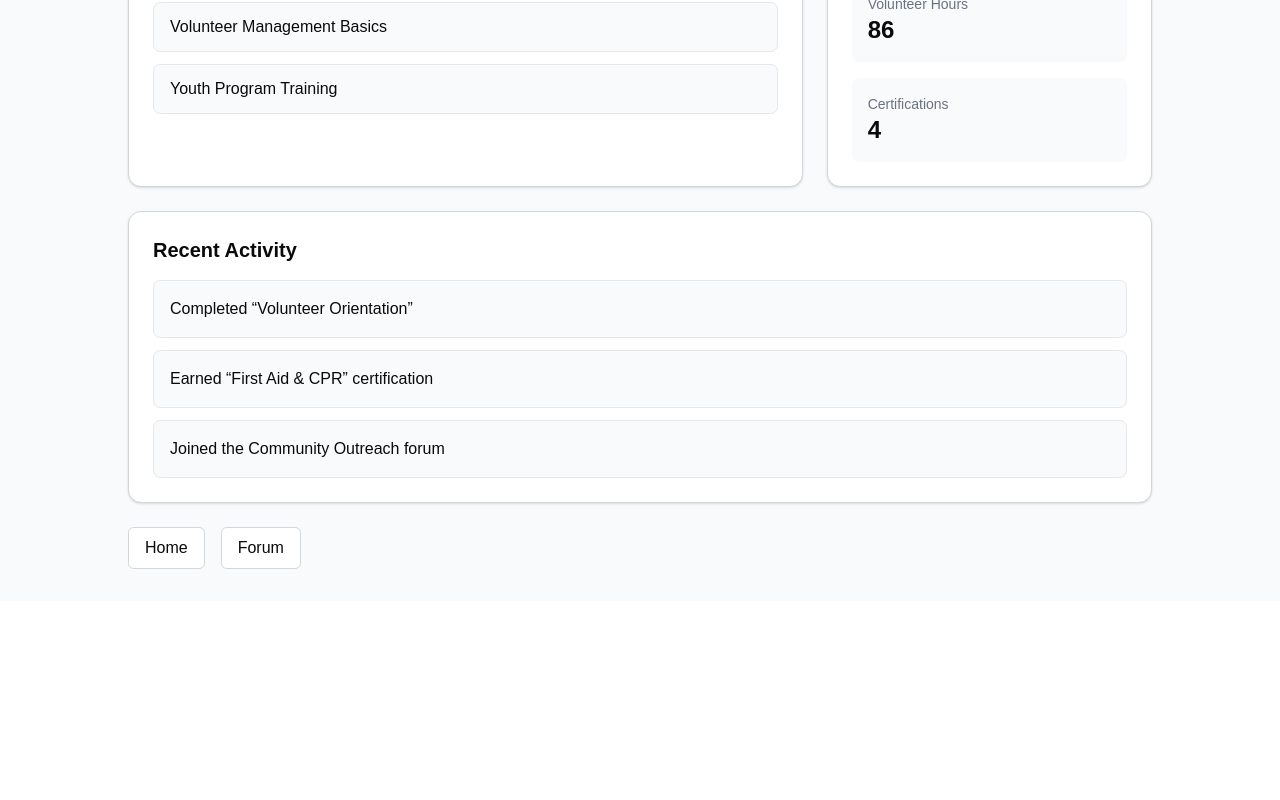
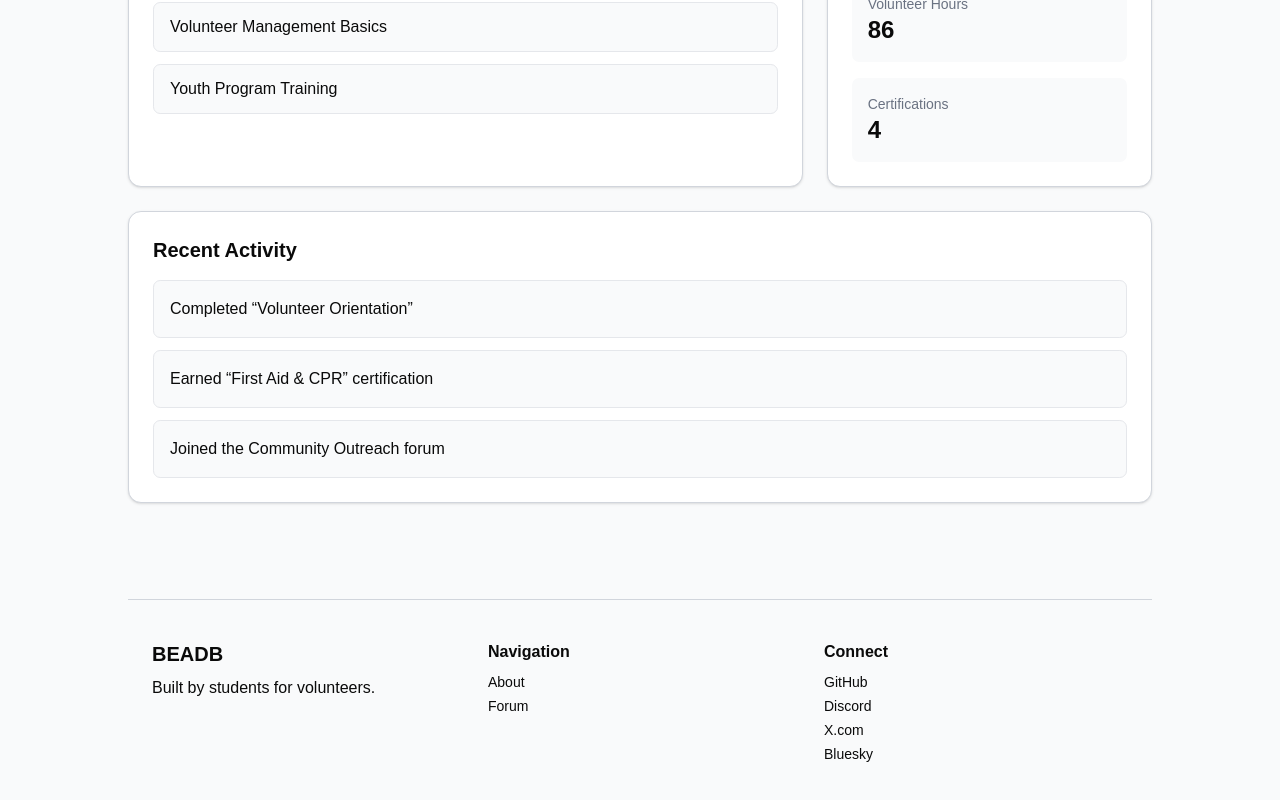
Before and after one commit to jennyuxi/youcode2026, a React (Vite) app in the folder frontend/: page /profile in a window 1280 px wide. Shown: the part 573-1373 px from the top of the page. Before the commit the page ends 1174 px from the top, so only its background shows below. Built offline with nearby package versions, Linux system fonts and the light colour scheme.

Commit message:
footer as a element

```diff
--- a/frontend/src/Home.tsx
+++ b/frontend/src/Home.tsx
@@ -8,19 +8,17 @@ import { Link } from 'react-router-dom'
 import courses from '@/data/courses.json'
 import Navbar from './components/navbar.tsx'
 import FriendsList from './components/FriendsList.tsx'
+import Footer from "./components/footer"
 
 function Home() {
   return (
     <>
-      {/* Navbar fixed at top */}
-      <div className="fixed top-0 left-0 right-0 z-50 border-b border-black-300 bg-white">
+      <div className="fixed top-0 left-0 right-0 z-50 border-b border-gray-300 bg-white">
         <Navbar />
       </div>
 
-      {/* Main content with padding to avoid navbar + space for friends list */}
       <div className="flex pt-[76px] mr-80">
-        {/* LEFT: main content */}
-        <div className="flex-1 m-2 p-4 border-1 border-black overflow-y-auto">
+        <div className="flex-1 m-2 p-4 border border-black overflow-y-auto">
           <div className="flex gap-4 items-center mb-4">
             <div>
               <SearchBar />
@@ -45,60 +43,11 @@ function Home() {
         </div>
       </div>
 
-      {/* Friends list fixed on right */}
       <div className="fixed top-[76px] right-0 h-[calc(100vh-76px)] w-80">
         <FriendsList />
       </div>
 
-      {/* Bottom sections */}
-      <footer className="border-t border-gray-300 mt-30 px-6 py-10 bg-gray-50">
-        <div className="grid grid-cols-1 md:grid-cols-3 gap-8">
-
-          <div>
-            <h2 className="text-xl font-bold mb-2">BEADB</h2>
-            <p> Built by students for volunteers.</p>
-          </div>
-
-          <div>
-            <h3 className="font-semibold mb-2">Navigation</h3>
-            <ul className="space-y-1 text-sm">
-              <li>
-                <Link to="/About" className="hover:underline">About</Link>
-              </li>
-              <li>
-                <Link to="/Forum" className="hover:underline">Forum</Link>
-              </li>
-            </ul>
-          </div>
-
-          <div>
-            <h3 className="font-semibold mb-2">Connect</h3>
-            <ul className="space-y-1 text-sm">
-              <li>
-                <a href="https://github.com/vitejs/vite" target="_blank">
-                  GitHub
-                </a>
-              </li>
-              <li>
-                <a href="https://chat.vite.dev/" target="_blank">
-                  Discord
-                </a>
-              </li>
-              <li>
-                <a href="https://x.com/vite_js" target="_blank">
-                  X.com
-                </a>
-              </li>
-              <li>
-                <a href="https://bsky.app/profile/vite.dev" target="_blank">
-                  Bluesky
-                </a>
-              </li>
-            </ul>
-          </div>
-
-        </div>
-      </footer>
+      <Footer />
     </>
   )
 }
--- /dev/null
+++ b/frontend/src/components/footer.tsx
@@ -0,0 +1,54 @@
+import { Link } from "react-router-dom"
+
+export default function Footer() {
+  return (
+    <footer className="border-t border-gray-300 mt-24 px-6 py-10 bg-gray-50">
+      <div className="grid grid-cols-1 md:grid-cols-3 gap-8">
+
+        <div>
+          <h2 className="text-xl font-bold mb-2">BEADB</h2>
+          <p> Built by students for volunteers.</p>
+        </div>
+
+        <div>
+          <h3 className="font-semibold mb-2">Navigation</h3>
+          <ul className="space-y-1 text-sm">
+            <li>
+              <Link to="/About" className="hover:underline">About</Link>
+            </li>
+            <li>
+              <Link to="/Forum" className="hover:underline">Forum</Link>
+            </li>
+          </ul>
+        </div>
+
+        <div>
+          <h3 className="font-semibold mb-2">Connect</h3>
+          <ul className="space-y-1 text-sm">
+            <li>
+              <a href="https://github.com/vitejs/vite" target="_blank">
+                GitHub
+              </a>
+            </li>
+            <li>
+              <a href="https://chat.vite.dev/" target="_blank">
+                Discord
+              </a>
+            </li>
+            <li>
+              <a href="https://x.com/vite_js" target="_blank">
+                X.com
+              </a>
+            </li>
+            <li>
+              <a href="https://bsky.app/profile/vite.dev" target="_blank">
+                Bluesky
+              </a>
+            </li>
+          </ul>
+        </div>
+
+      </div>
+    </footer>
+  )
+}
--- a/frontend/src/profile.tsx
+++ b/frontend/src/profile.tsx
@@ -1,6 +1,7 @@
 import { Link, useNavigate } from "react-router-dom"
 import Navbar from "./components/navbar.tsx"
 import { Avatar, AvatarImage, AvatarFallback } from "@/components/ui/avatar"
+import Footer from "./components/footer.tsx"
 
 function Profile() {
   const navigate = useNavigate()
@@ -125,21 +126,7 @@ function Profile() {
             </div>
           </section>
 
-          {/* Optional links */}
-          <div className="mt-6 flex gap-4">
-            <Link
-              to="/"
-              className="rounded-md border border-gray-300 bg-white px-4 py-2 hover:bg-gray-100"
-            >
-              Home
-            </Link>
-            <Link
-              to="/Forum"
-              className="rounded-md border border-gray-300 bg-white px-4 py-2 hover:bg-gray-100"
-            >
-              Forum
-            </Link>
-          </div>
+            <Footer/>
         </div>
       </main>
     </>
```
